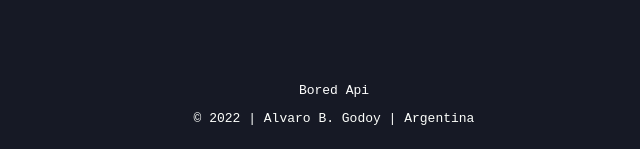
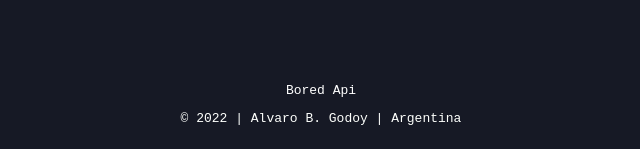
Before and after one commit to alvarobgodoy/cure-boredom, a plain HTML site: page index.html in a window 1280 px wide. Shown: the part 648-797 px from the top of the page, without its empty margins (319-959 px from the left). Drawn offline with Linux system fonts and the light colour scheme; no server answers.

Commit message:
Fix footer alignment

```diff
--- a/main.css
+++ b/main.css
@@ -106,7 +106,7 @@ header p {
 
 footer {
     position: fixed;
-    padding: 1rem;
+    padding-bottom: 1rem;
     bottom: 0;
     width: 100%;
     text-align: center;
```
